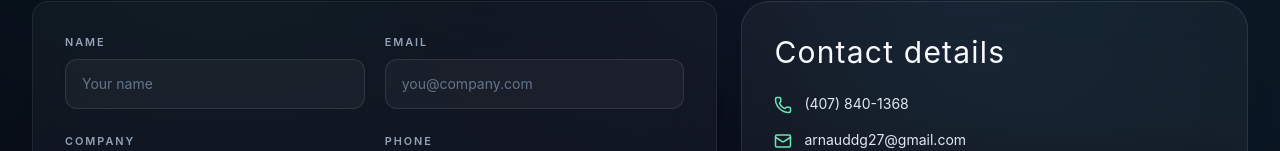
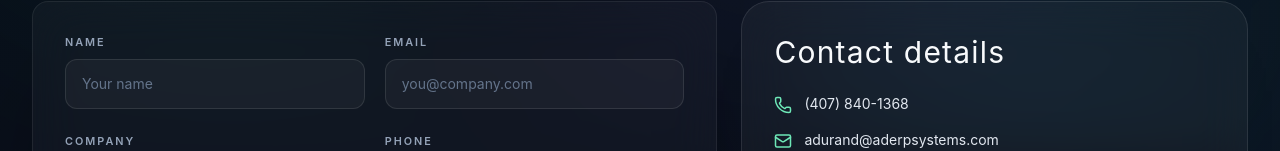
Before and after one commit to arnauddg27-svg/ADConsulting, a Next.js app: page /contact in a window 1280 px wide. Shown: the part 649-800 px from the top of the page. Built offline with nearby package versions, Linux system fonts and the light colour scheme.

Commit message:
Update contact email and booking link

```diff
--- a/Consultin Code/scripts/generate-discovery-questionnaire.js
+++ b/Consultin Code/scripts/generate-discovery-questionnaire.js
@@ -281,7 +281,7 @@ function drawCover(page, helv, helvBold) {
     "landscape, and operational pain before the discovery call. Fill out what",
     "you know — skip what you don't. We'll fill in the rest together.",
     "",
-    "Return completed PDF to arnauddg27@gmail.com or bring it to the call.",
+    "Return completed PDF to adurand@aderpsystems.com or bring it to the call.",
     "Estimated time: 25–40 minutes. Not every question applies to every builder.",
   ];
   let yy = PAGE_H - 290;
--- a/src/components/contact/ContactPageClient.tsx
+++ b/src/components/contact/ContactPageClient.tsx
@@ -280,7 +280,7 @@ export default function ContactPageClient() {
                 </p>
                 <div className="mt-5">
                   <a
-                    href="https://calendly.com/arnauddg27/30min"
+                    href="https://calendly.com/adurand-aderpsystems/30min"
                     target="_blank"
                     rel="noopener noreferrer"
                     className="inline-flex items-center gap-2 rounded-xl border border-accent-400/30 bg-accent-500/15 px-5 py-3 text-sm font-semibold text-accent-200 transition-all duration-300 hover:bg-accent-500/25 hover:border-accent-400/50"
--- a/src/lib/constants.ts
+++ b/src/lib/constants.ts
@@ -9,7 +9,7 @@ export const SITE_CONFIG = {
   location: "North America (U.S. & Canada)",
   phone: "(407) 840-1368",
   phoneHref: "tel:+14078401368",
-  email: "arnauddg27@gmail.com",
+  email: "adurand@aderpsystems.com",
 };
 
 export const NAV_LINKS: NavLink[] = [
```
Also changed, not shown: 2 other files (tests, documents, lock files or other folders).
